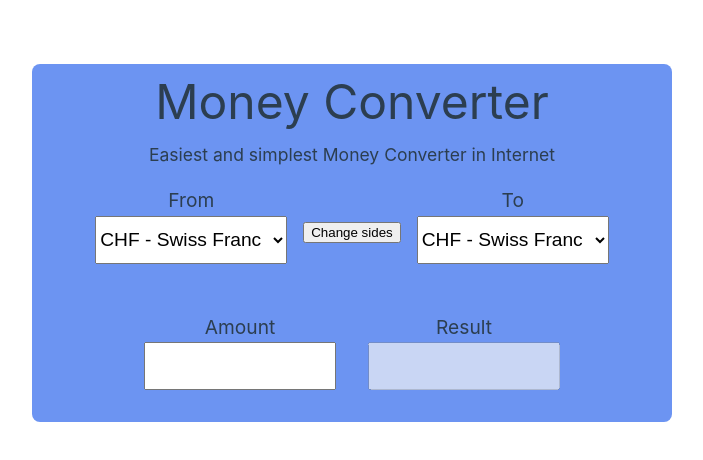
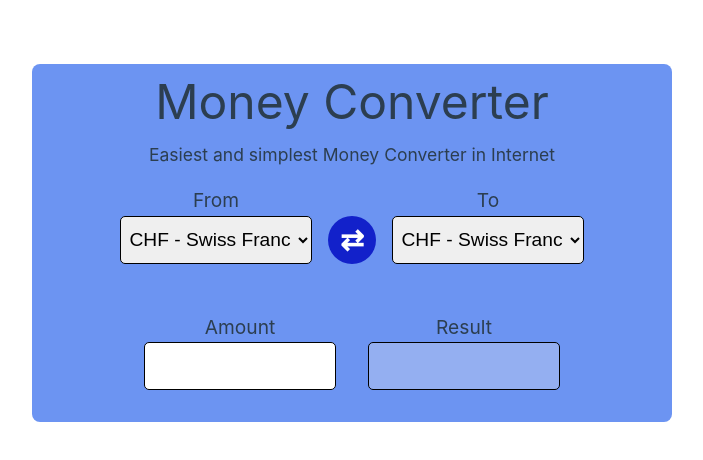
Before and after one commit to arditvezaj/VueCurrencyConverter, a Vue app: page / in a window 1280 px wide. Shown: the top 460 px of the page, without its empty margins (288-991 px from the left). Built offline with nearby package versions, Linux system fonts and the light colour scheme.

Commit message:
extra style added

```diff
--- a/src/App.vue
+++ b/src/App.vue
@@ -15,7 +15,7 @@
         </select>
       </div>
 
-      <button>Change sides</button>
+      <button>⇄</button>
 
       <div class="main">
         <label for="to">To</label>
@@ -35,7 +35,7 @@
       </div>
       <div class="main">
         <label for="result">Result</label>
-        <input type="number" name="result" disabled/>
+        <input type="number" name="result" disabled />
       </div>
     </div>
   </section>
@@ -72,6 +72,9 @@ input {
   margin-bottom: 1rem;
   width: 12rem;
   height: 3rem;
+  border-radius: 5px;
+  border: 1px solid black;
+  text-align: center;
 }
 
 select,
@@ -79,4 +82,21 @@ input,
 label {
   font-size: 1.2rem;
 }
+
+button {
+  margin-top: 1rem;
+  font-size: 1.8rem;
+  font-weight: bold;
+  width: 3rem;
+  height: 3rem;
+  border: none;
+  border-radius: 100%;
+  background-color: rgb(18, 33, 202);
+  color: white;
+  cursor: pointer;
+}
+
+button:hover {
+  background-color: rgb(48, 68, 185);
+}
 </style>
```
